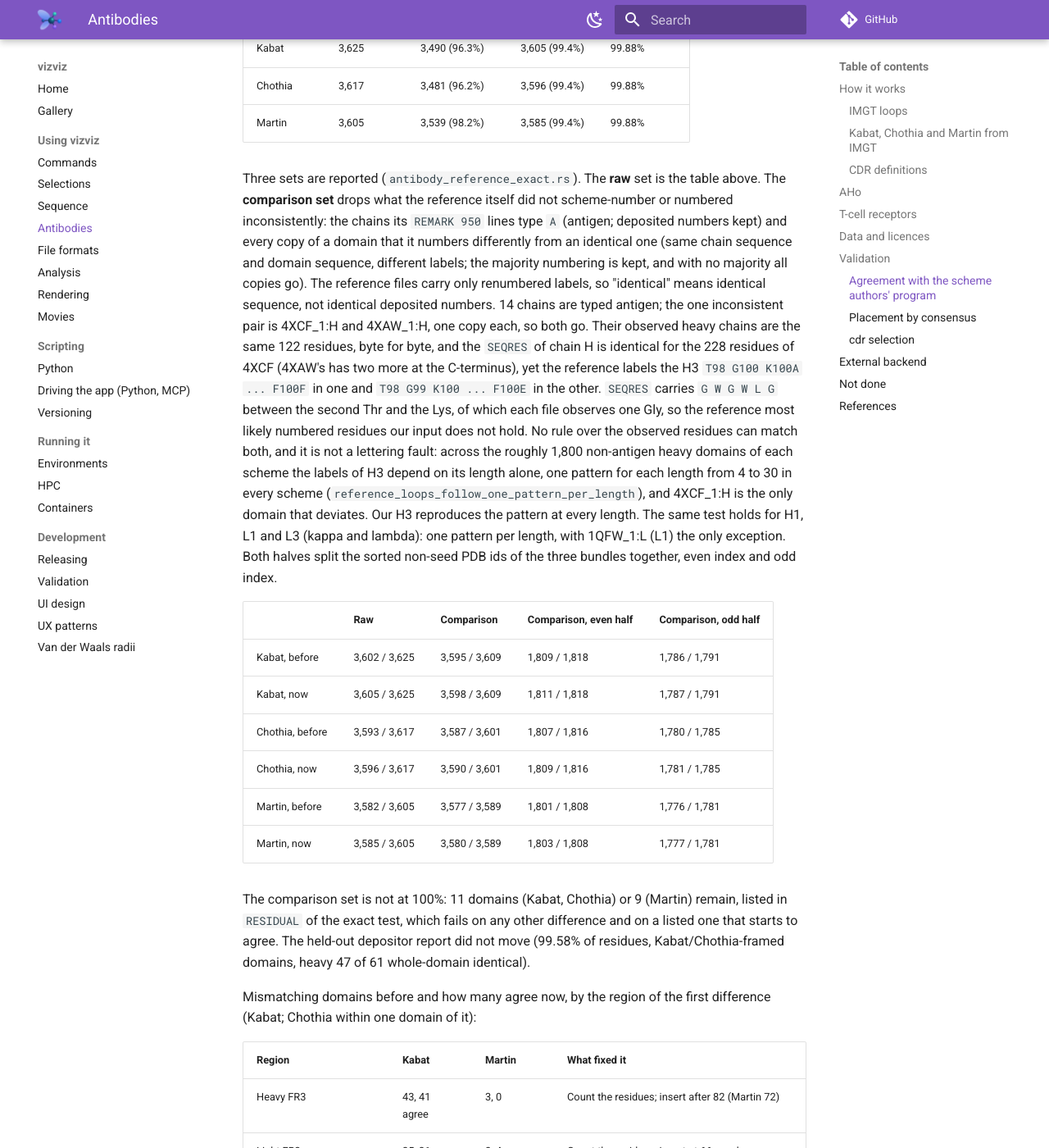
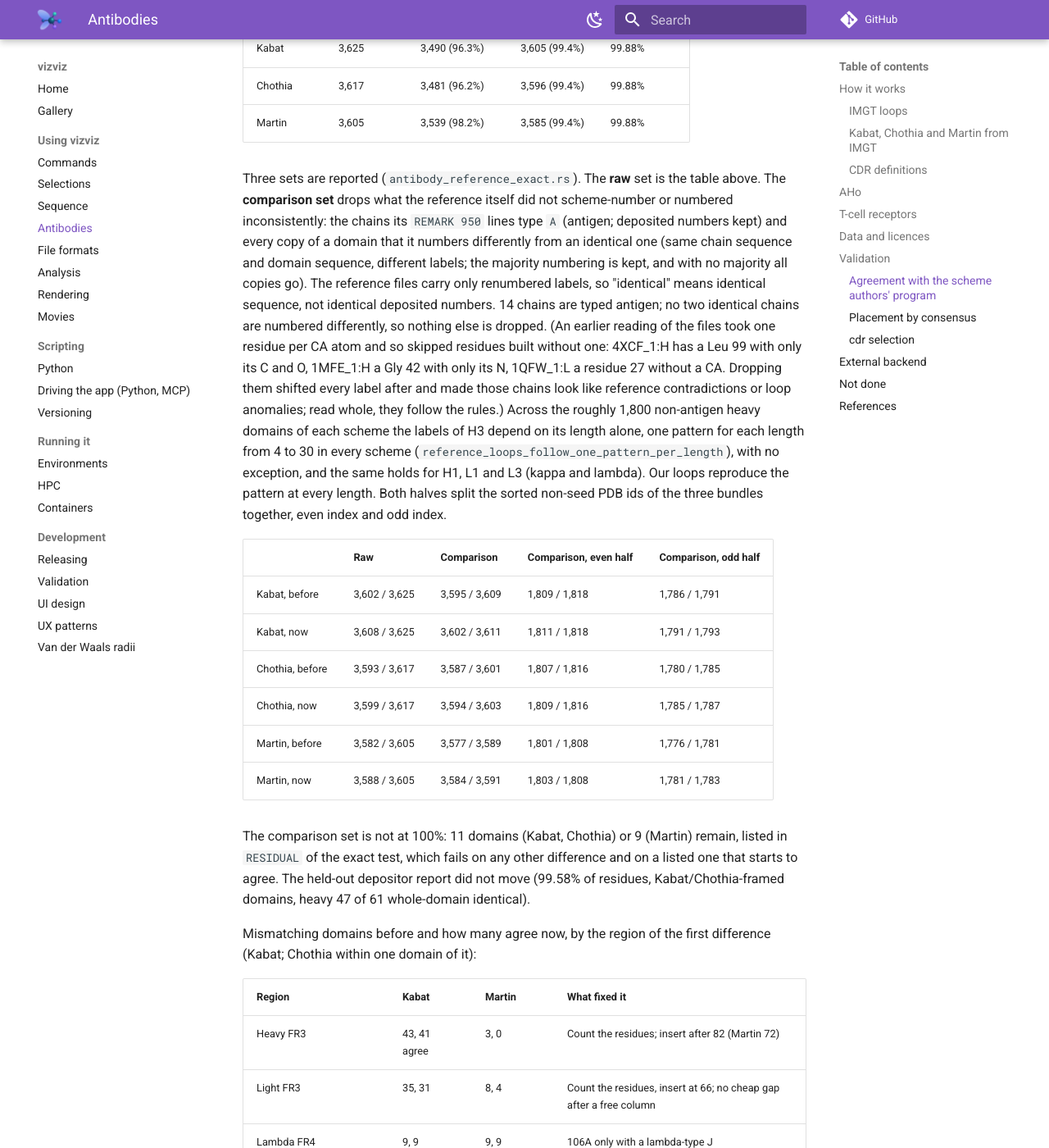
Before and after one commit to aminkvh/vizviz-dev, an MkDocs documentation site: the page built from docs/ANTIBODY.md, in a window 1280 px wide and 1400 px high, scrolled down 10120 px. Shown: the whole window at 82% size. Built offline with MkDocs 1.6.1 and Material for MkDocs 9.7.7, drawn with Linux system fonts in a browser that asks for light colours; comment, search, counter and statistics services are not loaded; some of the changed text lies outside the part shown.

Commit message:
Reference set read whole; residuals rechecked

```diff
--- a/docs/ANTIBODY.md
+++ b/docs/ANTIBODY.md
@@ -352,32 +352,28 @@ that it numbers differently from an identical one (same chain sequence and
 domain sequence, different labels; the majority numbering is kept, and with
 no majority all copies go). The reference files carry only renumbered
 labels, so "identical" means identical sequence, not identical deposited
-numbers. 14 chains are typed antigen; the one inconsistent pair is 4XCF_1:H
-and 4XAW_1:H, one copy each, so both go. Their observed heavy chains are the
-same 122 residues, byte for byte, and the `SEQRES` of chain H is identical
-for the 228 residues of 4XCF (4XAW's has two more at the C-terminus), yet
-the reference labels the H3 `T98 G100 K100A ... F100F` in one and
-`T98 G99 K100 ... F100E` in the other. `SEQRES` carries `G W G W L G` between
-the second Thr and the Lys, of which each file observes one Gly, so the
-reference most likely numbered residues our input does not hold. No rule
-over the observed residues can match both, and it is not a lettering fault:
-across the roughly 1,800 non-antigen heavy domains of each scheme the labels
-of H3 depend on its length alone, one pattern for each length from 4 to 30
-in every scheme
-(`reference_loops_follow_one_pattern_per_length`), and 4XCF_1:H is the only
-domain that deviates. Our H3 reproduces the pattern at every length. The
-same test holds for H1, L1 and L3 (kappa and lambda): one pattern per length,
-with 1QFW_1:L (L1) the only exception. Both halves split the sorted non-seed
+numbers. 14 chains are typed antigen; no two identical chains are numbered
+differently, so nothing else is dropped. (An earlier reading of the files
+took one residue per CA atom and so skipped residues built without one:
+4XCF_1:H has a Leu 99 with only its C and O, 1MFE_1:H a Gly 42 with only
+its N, 1QFW_1:L a residue 27 without a CA. Dropping them shifted every
+label after and made those chains look like reference contradictions or
+loop anomalies; read whole, they follow the rules.) Across the roughly
+1,800 non-antigen heavy domains of each scheme the labels of H3 depend on
+its length alone, one pattern for each length from 4 to 30 in every scheme
+(`reference_loops_follow_one_pattern_per_length`), with no exception, and
+the same holds for H1, L1 and L3 (kappa and lambda). Our loops reproduce
+the pattern at every length. Both halves split the sorted non-seed
 PDB ids of the three bundles together, even index and odd index.
 
 | | Raw | Comparison | Comparison, even half | Comparison, odd half |
 |---|---|---|---|---|
 | Kabat, before | 3,602 / 3,625 | 3,595 / 3,609 | 1,809 / 1,818 | 1,786 / 1,791 |
-| Kabat, now | 3,605 / 3,625 | 3,598 / 3,609 | 1,811 / 1,818 | 1,787 / 1,791 |
+| Kabat, now | 3,608 / 3,625 | 3,602 / 3,611 | 1,811 / 1,818 | 1,791 / 1,793 |
 | Chothia, before | 3,593 / 3,617 | 3,587 / 3,601 | 1,807 / 1,816 | 1,780 / 1,785 |
-| Chothia, now | 3,596 / 3,617 | 3,590 / 3,601 | 1,809 / 1,816 | 1,781 / 1,785 |
+| Chothia, now | 3,599 / 3,617 | 3,594 / 3,603 | 1,809 / 1,816 | 1,785 / 1,787 |
 | Martin, before | 3,582 / 3,605 | 3,577 / 3,589 | 1,801 / 1,808 | 1,776 / 1,781 |
-| Martin, now | 3,585 / 3,605 | 3,580 / 3,589 | 1,803 / 1,808 | 1,777 / 1,781 |
+| Martin, now | 3,588 / 3,605 | 3,584 / 3,591 | 1,803 / 1,808 | 1,781 / 1,783 |
 
 The comparison set is not at 100%: 11 domains (Kabat, Chothia) or 9
 (Martin) remain, listed in `RESIDUAL` of the exact test, which fails on any
@@ -459,21 +455,20 @@ is among the placements; the question is where it ranks.
 
 | Domain | Site | Reference rank among placements | Consensus |
 |---|---|---|---|
-| 1MFE_1:H | FR2 | 2 of 3 (3.4 vs 3.5 bits) | **Tie.** The seven residues `PGLEWIG`, two short of the FR2 run, are G42 in 1MEX_1:H and 6EAY_1:H (`PPGLEWIG`) and G44 in 1MFE_1:H; `PGLEW` is also G42 in 5MHS_1:H. The reference uses both placements for the same local sequence |
-| 1QFW_1:L | L1 letters (kappa, 12 residues) | letters, not enumerated; -8.6 vs -1.3 | **Reference anomaly.** 133 other kappa L1 of 12 residues are `27 27A` (Chothia, Martin `30A`); this one is `27A 27B` (`28 ... 30A 30B`). Its heavy H2 is also the odd one out among the four of its length (we reproduce that one) |
 | 4LLV_3:L, 3UTZ_1:L, 5EOC_2:L, 5VTA_2:L, 6BPC_1:L | kappa FR3 gap site | 2 of 10 (11.0 vs 11.1), 2 of 2, 2 of 2, 2 of 3, 3 of 3 | **Rule not found.** Not a tie: no other chain holds the window (`FSGSGTDFTL`, `RFSGSGGTDF`, `TLNIPVEEEDAA`, `LTRVEAEDAA`, `DLAYFC`). Of the 12 comparison-set kappa domains with a missing FR3 residue the reference's gap sits at 66, 66-67, 68 (three), 74-75, 77 (three), 83 and 82-85; we agree in 7. The consensus prefers the rule by 4 to 14 bits in four of the five, and ties 4LLV_3:L |
 | 5CEY_1:L, 6NNJ_1:L | lambda start | 1 of 5 (-4.8 vs -12.5; Martin 5CEY by 0.1 bit) | **Rule not found.** The reference is consistent (the same `YVRPLSVALG` is Y4 in both), so ours is the miss. `SYVRPLSVALG` (5CEY_2:L) is S5, `VRPLSVALG` (4FQ2_1:L) is V5, `YVSPLSVALG` (4R26_1:L) is Y5: no fixed start or leading count reproduces the four. A consensus over starts reproduces this pair and loses stubs (see above) |
 | 1OAY_2:L | lambda start | 9 of 36 (6.4 vs 14.2 best) | **Rule not found, fault in our start.** `AVVTQESALTT` siblings (1MFE_1:L, 1OAX_1:L, 1IND_1:L) start at 2 and leave 1 and 10 empty; with Gln missing the reference still starts at 2 and drops 9 and 10. The aligner starts at 4 and fills 10; the reference leaves 10 empty in all 375 comparison-set lambda domains, and we do in all but this one. Forbidding 10 alone gives a third labeling, not the reference's |
 | 3GK8_1:H | heavy start (`AVHLQG` numbered 3-6, 6A, 6B) | letters, not enumerated; -10.3 vs 0.5 | **Rule not found.** One chain, two letters in FR1 after a start at 3; nothing like it elsewhere, the consensus prefers the rule |
 
 Fixed this round: 4YDL_1:H in Kabat and Chothia (shared H2/FR3 split above).
-Removed from the list as wrong: the reference twin 4XCF/4XAW stays excluded
-(see above), and 5CEY_2:L is not a twin of 5CEY_1:L (it has an extra leading
-Ser). "Tie" is claimed only where one local sequence takes both labelings in
-different chains of the reference set; the rest are "rule not found".
+Resolved by reading every residue (above): 4XCF_1:H, 1MFE_1:H and
+1QFW_1:L agree in all three schemes, and 4XAW_1:H is back in the set. No
+remaining miss is a tie: none has a second chain holding its window.
+5CEY_2:L is not a twin of 5CEY_1:L (it has an extra leading Ser).
 
-Conclusion for the comparison set: 99.70% (Kabat, 3,598 of 3,609), 99.70%
-(Chothia, 3,590 of 3,601), 99.75% (Martin, 3,580 of 3,589).
+Conclusion for the comparison set: 99.75% (Kabat, 3,602 of 3,611), 99.75%
+(Chothia, 3,594 of 3,603), 99.81% (Martin, 3,584 of 3,591); every remaining
+miss is listed in `RESIDUAL` with its placement evidence.
 
 **What the stubs show.** Residues in front of our domain were the largest
 single cause in the previous round, and they show that the reference does
```
Also changed, not shown: 1 other file.
